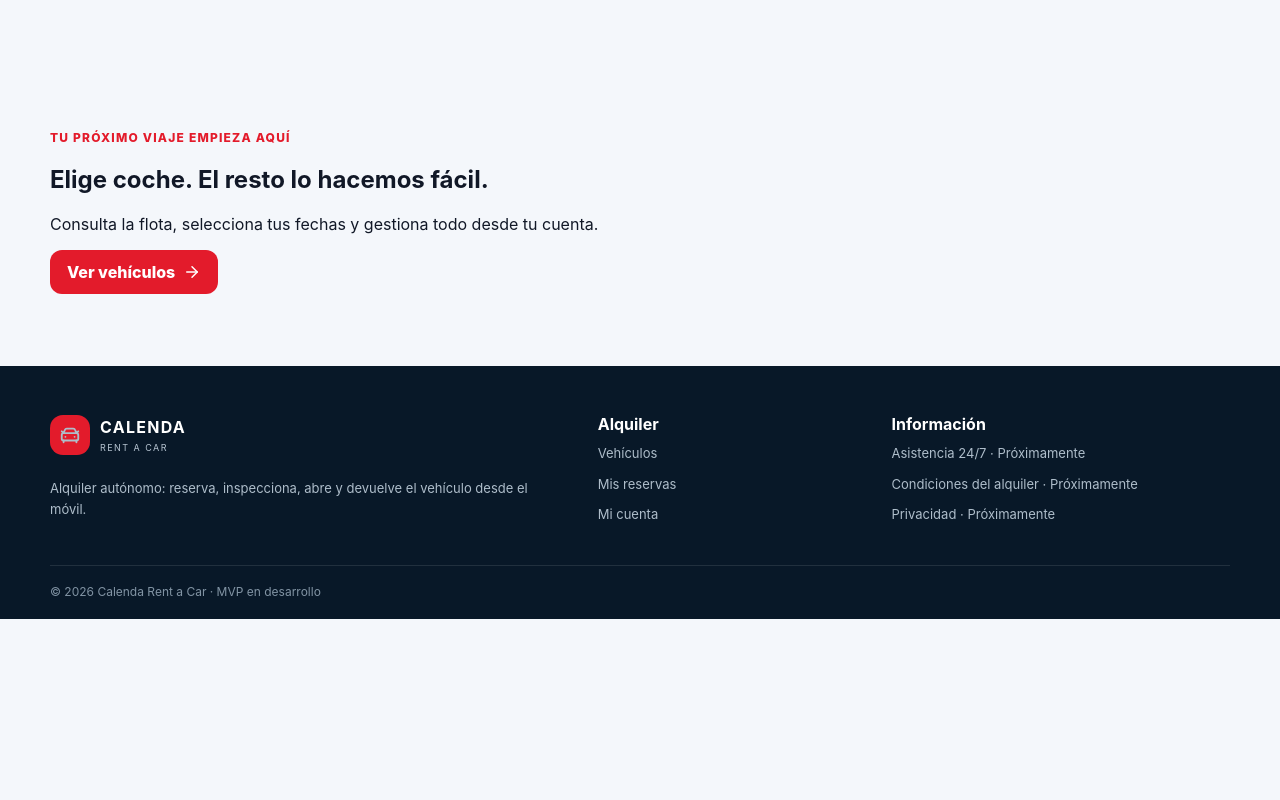
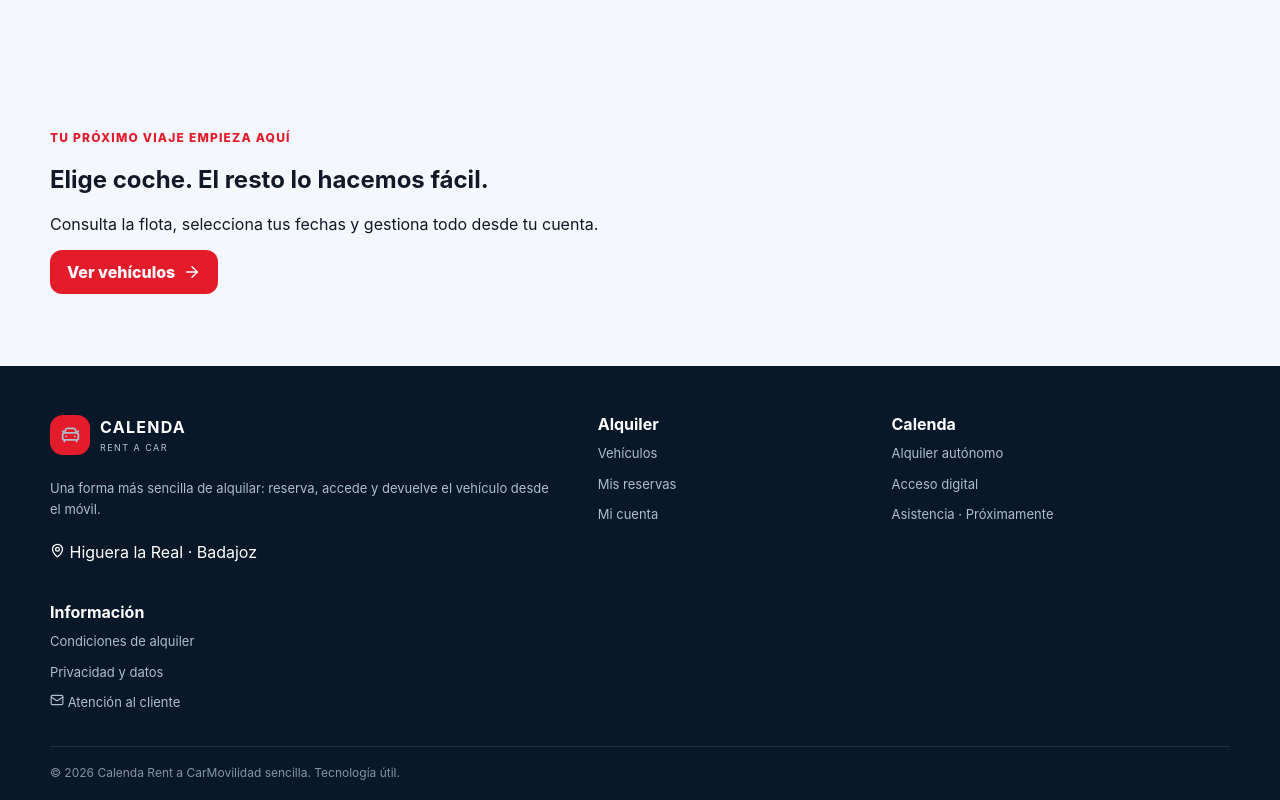
Before and after one commit to alvaromorenocalenda/CALENDA-RENT-A-CAR, a Next.js app: page / in a window 1280 px wide. Shown: the part 2291-3091 px from the top of the page. Before the commit the page ends 2910 px from the top, so only its background shows below. Built offline with nearby package versions, Linux system fonts and the light colour scheme; no server answers.

Commit message:
Redesign premium footer

```diff
--- a/components/Footer.tsx
+++ b/components/Footer.tsx
@@ -1,16 +1,17 @@
 import Link from "next/link";
-import { CarFront } from "lucide-react";
+import { CarFront, Mail, MapPin } from "lucide-react";
 
 export default function Footer() {
   return (
-    <footer className="site-footer">
-      <div className="container footer-grid">
-        <div>
-          <Link href="/" className="brand brand-light">
-            <span className="brand-mark"><CarFront size={22} /></span>
-            <span><strong>CALENDA</strong><small>RENT A CAR</small></span>
+    <footer className="site-footer premium-footer">
+      <div className="container footer-grid premium-footer-grid">
+        <div className="footer-brand-column">
+          <Link href="/" className="brand brand-light premium-brand">
+            <span className="brand-mark"><CarFront size={21} /></span>
+            <span className="brand-copy"><strong>CALENDA</strong><small>RENT A CAR</small></span>
           </Link>
-          <p>Alquiler autónomo: reserva, inspecciona, abre y devuelve el vehículo desde el móvil.</p>
+          <p>Una forma más sencilla de alquilar: reserva, accede y devuelve el vehículo desde el móvil.</p>
+          <div className="footer-contact-line"><MapPin size={15} /> Higuera la Real · Badajoz</div>
         </div>
         <div>
           <strong>Alquiler</strong>
@@ -19,13 +20,22 @@ export default function Footer() {
           <Link href="/mi-cuenta">Mi cuenta</Link>
         </div>
         <div>
+          <strong>Calenda</strong>
+          <span>Alquiler autónomo</span>
+          <span>Acceso digital</span>
+          <span>Asistencia · Próximamente</span>
+        </div>
+        <div>
           <strong>Información</strong>
-          <span>Asistencia 24/7 · Próximamente</span>
-          <span>Condiciones del alquiler · Próximamente</span>
-          <span>Privacidad · Próximamente</span>
+          <span>Condiciones de alquiler</span>
+          <span>Privacidad y datos</span>
+          <span className="footer-contact-line"><Mail size={14} /> Atención al cliente</span>
         </div>
       </div>
-      <div className="container footer-bottom">© {new Date().getFullYear()} Calenda Rent a Car · MVP en desarrollo</div>
+      <div className="container footer-bottom premium-footer-bottom">
+        <span>© {new Date().getFullYear()} Calenda Rent a Car</span>
+        <span>Movilidad sencilla. Tecnología útil.</span>
+      </div>
     </footer>
   );
 }
```
